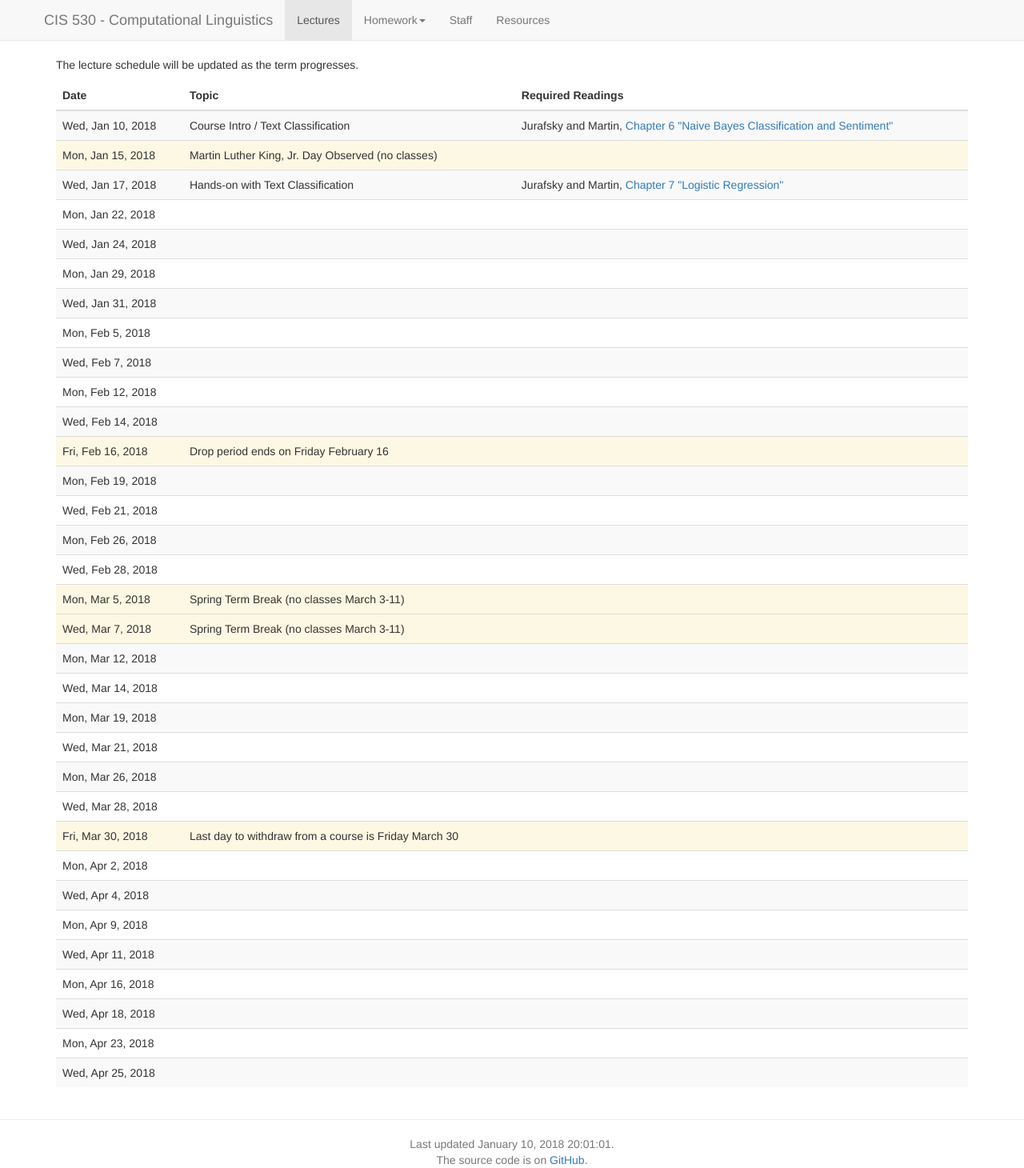
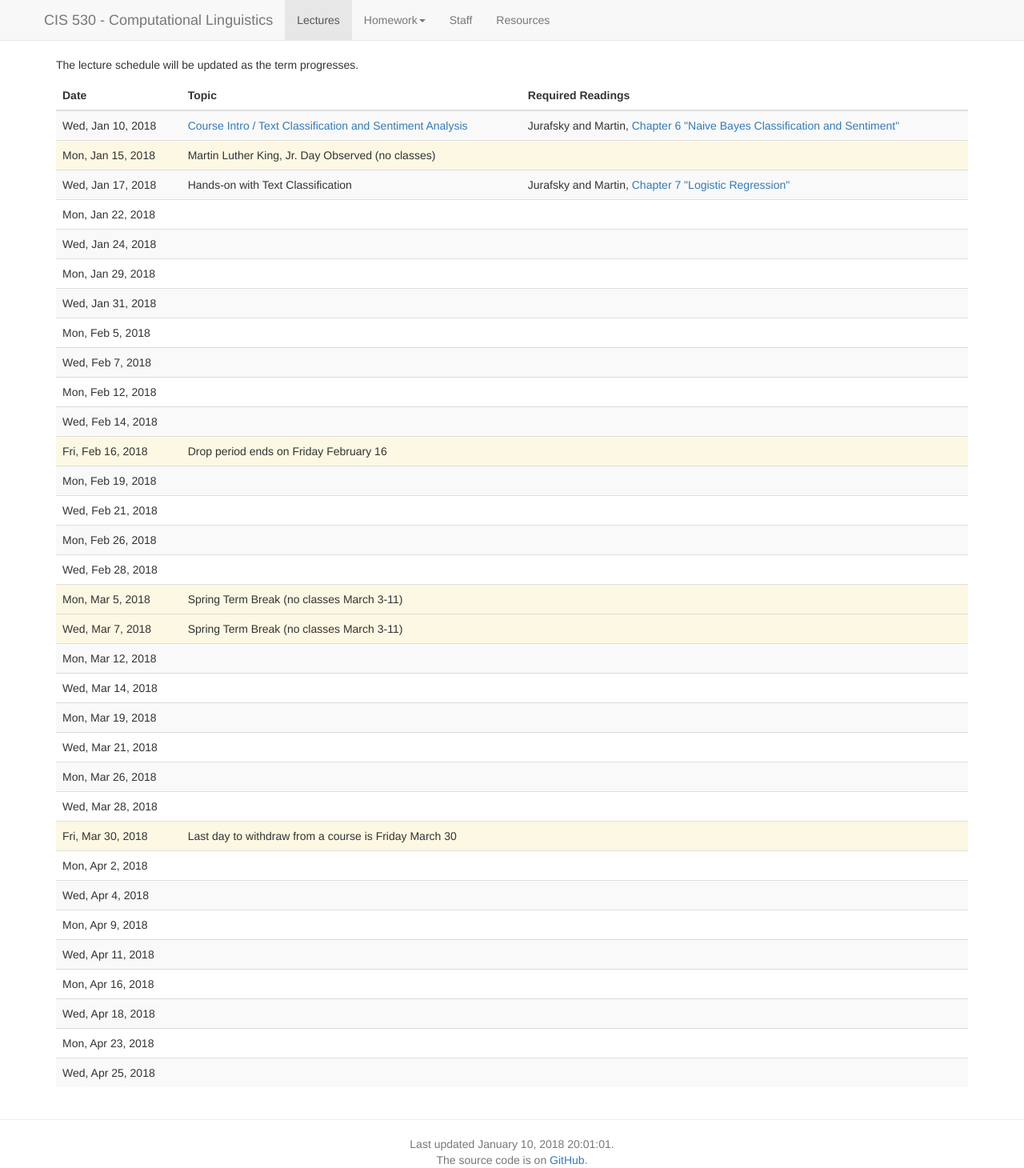
Before and after one commit to computational-linguistics-class/computational-linguistics-class.github.io, a Jekyll site: the page built from lectures.md, in a window 1280 px wide. Shown: the whole page at 80% size. Built offline with Jekyll 4.4.1, drawn with Linux system fonts in a browser that asks for light colours; nearby versions of some CDN libraries; a script that is not in the unit is left out.

Commit message:
Slides from the first lecture

```diff
--- a/_data/lectures.yaml
+++ b/_data/lectures.yaml
@@ -1,7 +1,7 @@
 -
   date: 2018-01-10
-  slides:
-  title: Course Intro / Text Classification
+  slides: slides/01-course-intro+text-classification-and-sentiment-analysis.pdf
+  title: Course Intro / Text Classification and Sentiment Analysis
   readings:
     -
       title: Chapter 6 "Naive Bayes Classification and Sentiment"
```
Also changed, not shown: 1 other file.
